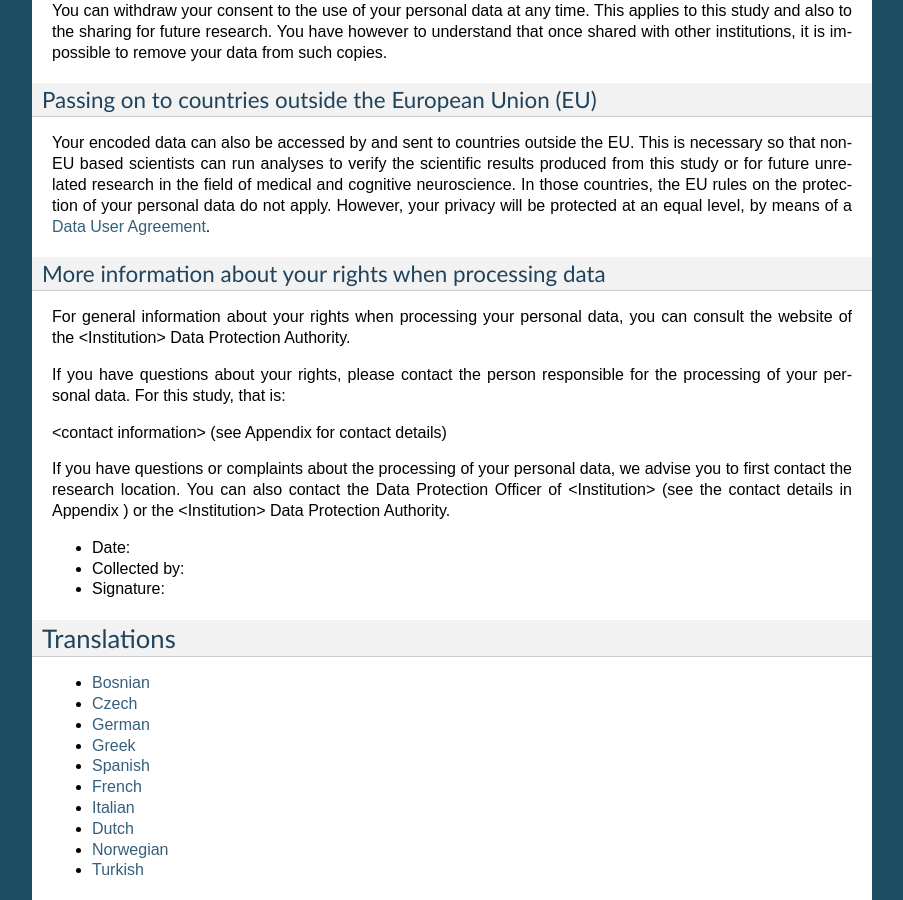
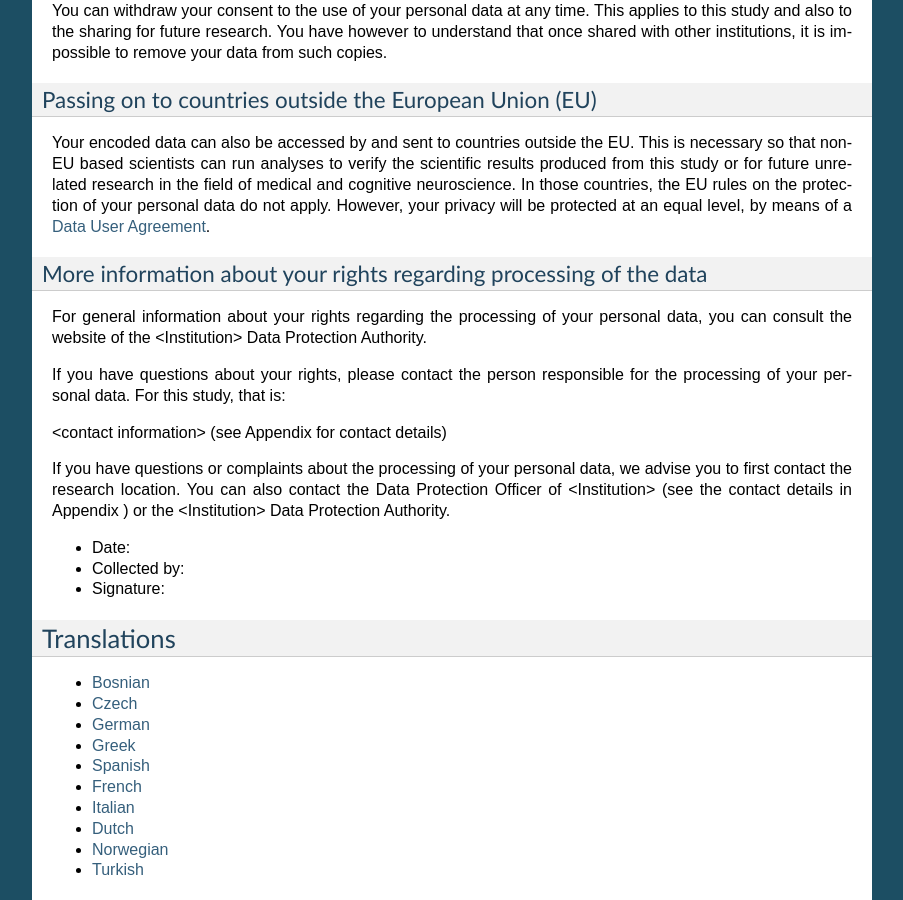
Before and after one commit to con/open-brain-consent, a Sphinx documentation site: the page built from docs/source/gdpr/ultimate_gdpr.rst, in a window 1280 px wide and 900 px high, scrolled down 1295 px. Shown: the whole window, without its empty margins (198-1101 px from the left). Built offline with Sphinx 7.4.7, drawn with Linux system fonts in a browser that asks for light colours; some of the changed text lies outside the part shown.

Commit message:
Fixed obscure wording in the GDPR edition (#52)
* Fixed #51

```diff
--- a/docs/source/gdpr/ultimate_gdpr.rst
+++ b/docs/source/gdpr/ultimate_gdpr.rst
@@ -43,9 +43,9 @@ Passing on to countries outside the European Union (EU)
 ~~~~~~~~~~~~~~~~~~~~~~~~~~~~~~~~~~~~~~~~~~~~~~~~~~~~~~~
 Your encoded data can also be accessed by and sent to countries outside the EU. This is necessary so that non-EU based scientists can run analyses to verify the scientific results produced from this study or for future unrelated research in the field of medical and cognitive neuroscience. In those countries, the EU rules on the protection of your personal data do not apply. However, your privacy will be protected at an equal level, by means of a :ref:`chap_dua`.
 
-More information about your rights when processing data
-~~~~~~~~~~~~~~~~~~~~~~~~~~~~~~~~~~~~~~~~~~~~~~~~~~~~~~~
-For general information about your rights when processing your personal data, you can consult the website of the <Institution> Data Protection Authority.
+More information about your rights regarding processing of the data
+~~~~~~~~~~~~~~~~~~~~~~~~~~~~~~~~~~~~~~~~~~~~~~~~~~~~~~~~~~~~~~~~~~~
+For general information about your rights regarding the processing of your personal data, you can consult the website of the <Institution> Data Protection Authority.
 
 If you have questions about your rights, please contact the person responsible for the processing of your personal data. For this study, that is:
 
```
Also changed, not shown: other parts of docs/source/gdpr/ultimate_gdpr.rst (+1 -1 lines).
